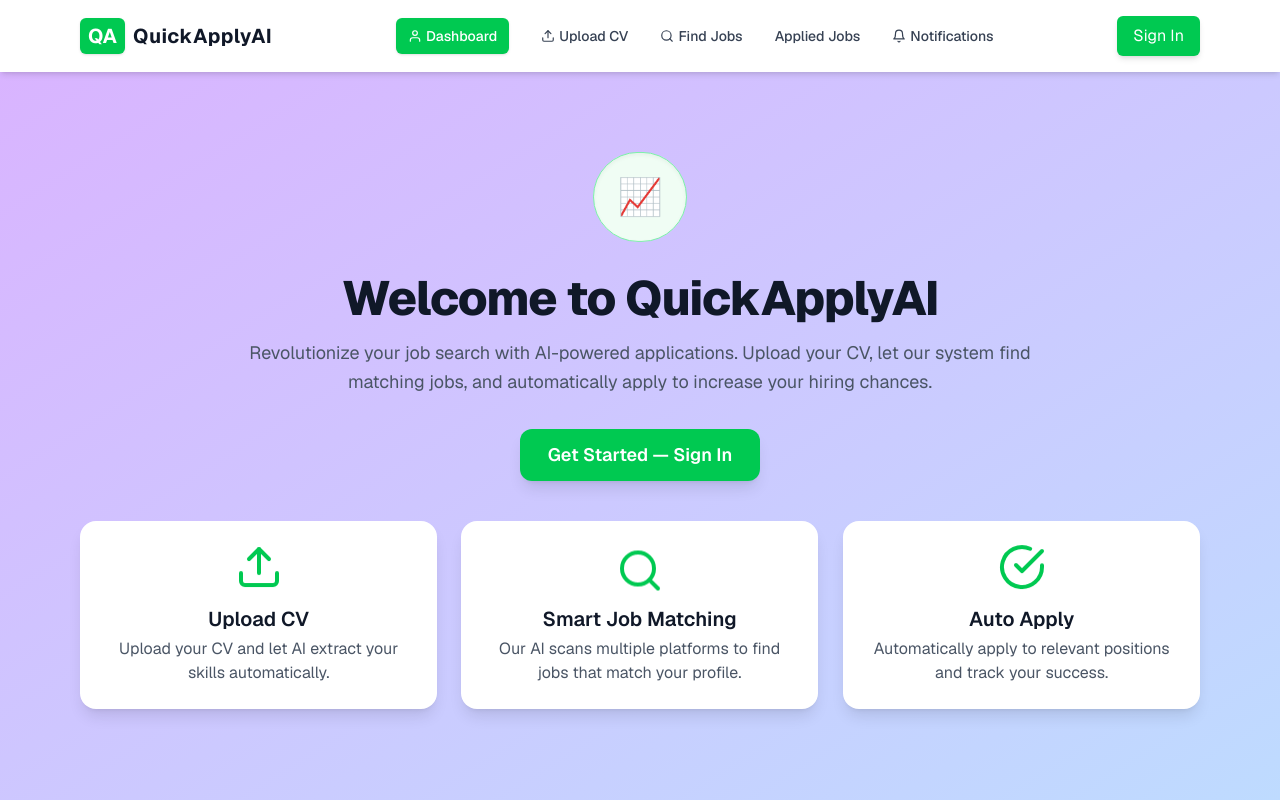
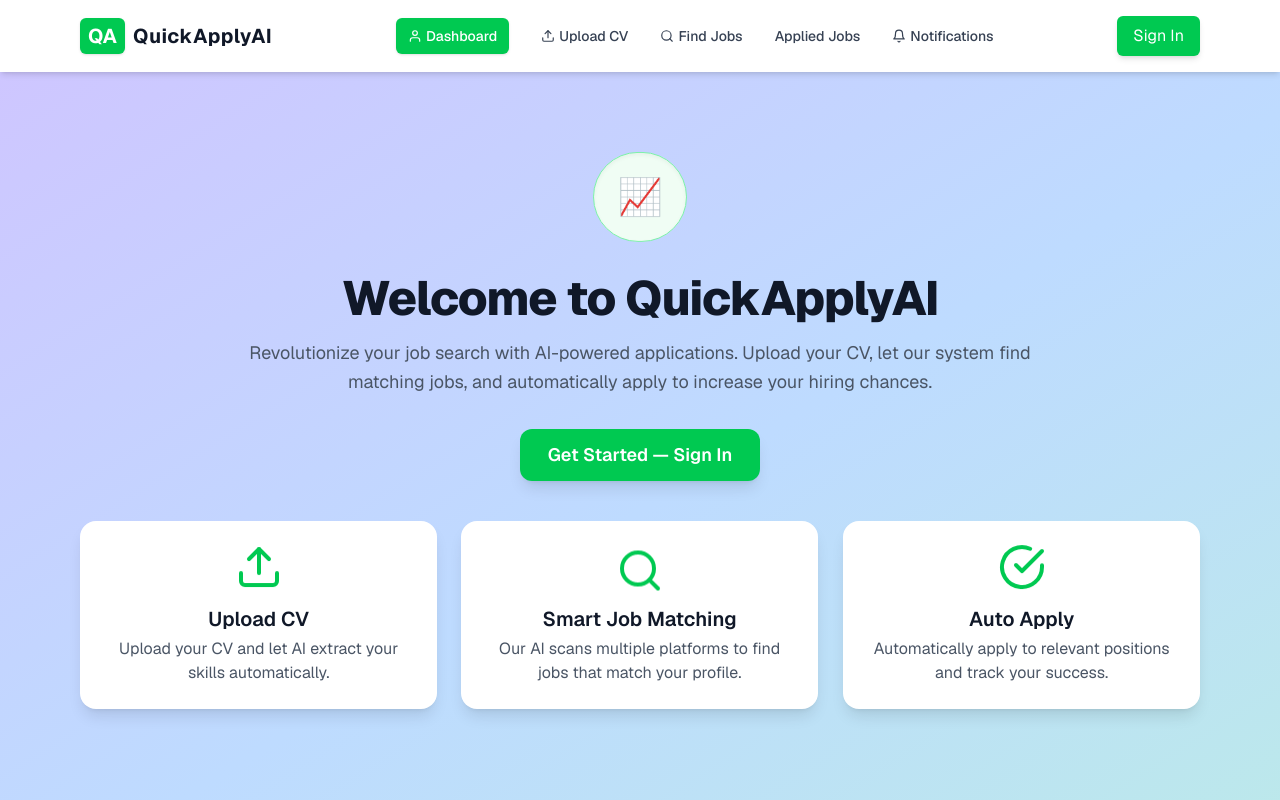
Before and after one commit to HudsonWayne/SignLanguageConvetor, a Next.js app in the folder Desktop/FastApplyAi/fastapplyai/: page / in a window 1280 px wide. Built offline with nearby package versions, Linux system fonts and the light colour scheme.

Commit message:
initial commit

```diff
--- a/Desktop/FastApplyAi/fastapplyai/src/app/globals.css
+++ b/Desktop/FastApplyAi/fastapplyai/src/app/globals.css
@@ -78,3 +78,14 @@ body {
 .animation-delay-700 { animation-delay: .7s; }
 .animation-delay-900 { animation-delay: .9s; }
 .animation-delay-1100 { animation-delay: 1.1s; }
+
+
+@keyframes gradientFlow {
+  0% { background-position: 0% 50%; }
+  50% { background-position: 100% 50%; }
+  100% { background-position: 0% 50%; }
+}
+
+.animate-gradientFlow {
+  animation: gradientFlow 8s ease infinite;
+}
```
